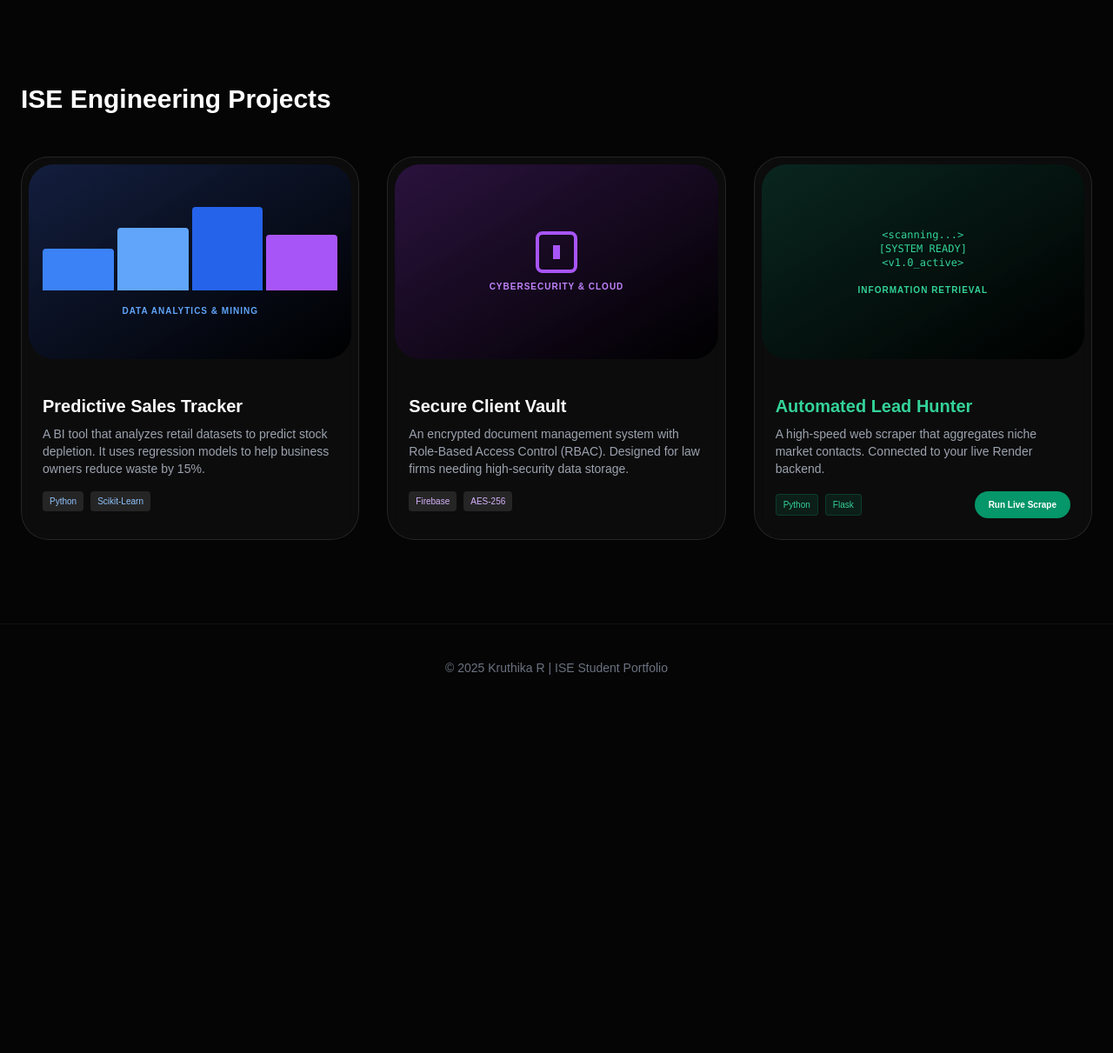
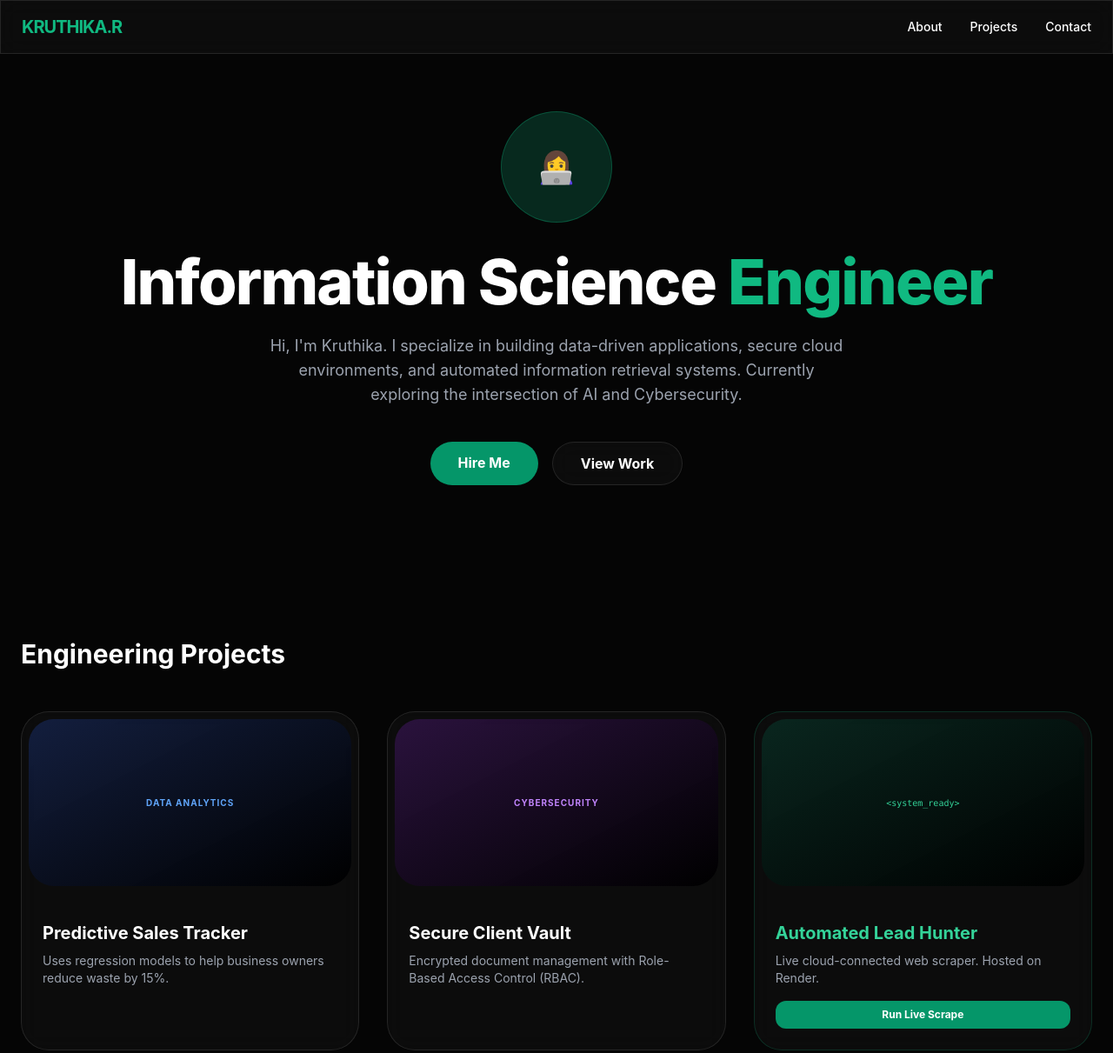
Before and after one commit to kruthika740-byte/my-portfolio, a plain HTML site: page index.html in a window 1280 px wide. Shown: the top 1211 px of the page at 87% size. Before the commit the page ends 818 px from the top, so only its background shows below. Drawn offline with nearby package versions, Linux system fonts and the light colour scheme.

Commit message:
Update index.html

```diff
--- a/index.html
+++ b/index.html
@@ -3,130 +3,128 @@
 <head>
     <meta charset="UTF-8">
     <meta name="viewport" content="width=device-width, initial-scale=1.0">
-    <title>ISE Portfolio | Kruthika R</title>
+    <title>Kruthika R | ISE Engineer Portfolio</title>
     <script src="https://cdn.tailwindcss.com"></script>
     <link href="https://unpkg.com/aos@2.3.1/dist/aos.css" rel="stylesheet">
     <style>
-        body { background-color: #050505; color: white; font-family: sans-serif; overflow-x: hidden; }
-        .glass {
-            background: rgba(255, 255, 255, 0.03);
-            backdrop-filter: blur(10px);
-            border: 1px solid rgba(255, 255, 255, 0.1);
-        }
-        .card-hover { transition: all 0.4s cubic-bezier(0.175, 0.885, 0.32, 1.275); }
-        .card-hover:hover {
-            transform: translateY(-12px);
-            border-color: rgba(16, 185, 129, 0.5);
-            box-shadow: 0 25px 50px -12px rgba(0, 0, 0, 0.5);
-        }
+        body { background-color: #050505; color: white; font-family: 'Inter', sans-serif; scroll-behavior: smooth; }
+        .glass { background: rgba(255, 255, 255, 0.03); backdrop-filter: blur(12px); border: 1px solid rgba(255, 255, 255, 0.1); }
+        .card-hover:hover { transform: translateY(-10px); border-color: #10b981; }
+        .nav-link:hover { color: #10b981; }
     </style>
 </head>
 <body>
 
+    <nav class="fixed top-0 w-full z-50 glass py-4 px-6 flex justify-between items-center">
+        <h1 class="text-xl font-bold tracking-tighter text-emerald-500">KRUTHIKA.R</h1>
+        <div class="space-x-8 text-sm font-medium hidden md:flex">
+            <a href="#about" class="nav-link transition">About</a>
+            <a href="#work" class="nav-link transition">Projects</a>
+            <a href="#contact" class="nav-link transition">Contact</a>
+        </div>
+    </nav>
+
+    <section id="about" class="pt-32 pb-20 px-6 max-w-7xl mx-auto flex flex-col items-center text-center">
+        <div class="w-32 h-32 bg-emerald-500/20 rounded-full mb-8 flex items-center justify-center border border-emerald-500/30" data-aos="zoom-in">
+            <span class="text-4xl">👩‍💻</span>
+        </div>
+        <h1 class="text-5xl md:text-7xl font-extrabold mb-6 tracking-tight" data-aos="fade-up">
+            Information Science <span class="text-emerald-500">Engineer</span>
+        </h1>
+        <p class="text-gray-400 max-w-2xl text-lg mb-10" data-aos="fade-up" data-aos-delay="100">
+            Hi, I'm Kruthika. I specialize in building data-driven applications, secure cloud environments, and automated information retrieval systems. Currently exploring the intersection of AI and Cybersecurity.
+        </p>
+        <div class="flex gap-4" data-aos="fade-up" data-aos-delay="200">
+            <a href="#contact" class="bg-emerald-600 hover:bg-emerald-500 px-8 py-3 rounded-full font-bold transition">Hire Me</a>
+            <a href="#work" class="glass px-8 py-3 rounded-full font-bold hover:bg-white/5 transition">View Work</a>
+        </div>
+    </section>
+
     <section id="work" class="py-24 px-6 max-w-7xl mx-auto">
-    <h2 class="text-3xl font-bold mb-12 text-white" data-aos="fade-right">ISE Engineering Projects</h2>
-
+        <h2 class="text-3xl font-bold mb-12" data-aos="fade-right">Engineering Projects</h2>
         <div class="grid grid-cols-1 md:grid-cols-3 gap-8">
 
-        <div class="glass p-2 rounded-[2rem] card-hover" data-aos="fade-up" data-aos-delay="100">
-            <div class="h-56 rounded-[1.8rem] bg-gradient-to-br from-blue-900/40 to-black mb-6 flex flex-col items-center justify-center p-4">
-                <div class="w-full flex items-end gap-1 h-24">
-                    <div class="bg-blue-500 w-1/4 h-1/2 rounded-t"></div>
-                    <div class="bg-blue-400 w-1/4 h-3/4 rounded-t"></div>
-                    <div class="bg-blue-600 w-1/4 h-full rounded-t"></div>
-                    <div class="bg-purple-500 w-1/4 h-2/3 rounded-t"></div>
-                </div>
-                <span class="mt-4 text-blue-400 font-bold uppercase tracking-widest text-[10px]">Data Analytics & Mining</span>
+            <div class="glass p-2 rounded-[2rem] card-hover" data-aos="fade-up">
+                <div class="h-48 rounded-[1.8rem] bg-gradient-to-br from-blue-900/40 to-black mb-6 flex items-center justify-center">
+                    <span class="text-blue-400 font-bold uppercase tracking-widest text-[10px]">Data Analytics</span>
                 </div>
                 <div class="p-4">
                     <h3 class="text-xl font-bold mb-2">Predictive Sales Tracker</h3>
-                <p class="text-gray-400 text-sm mb-4">A BI tool that analyzes retail datasets to predict stock depletion. It uses regression models to help business owners reduce waste by 15%.</p>
-                <div class="flex gap-2">
-                    <span class="text-[10px] bg-white/10 px-2 py-1 rounded text-blue-300">Python</span>
-                    <span class="text-[10px] bg-white/10 px-2 py-1 rounded text-blue-300">Scikit-Learn</span>
+                    <p class="text-gray-400 text-sm mb-4">Uses regression models to help business owners reduce waste by 15%.</p>
+                </div>
+            </div>
+
+            <div class="glass p-2 rounded-[2rem] card-hover" data-aos="fade-up" data-aos-delay="100">
+                <div class="h-48 rounded-[1.8rem] bg-gradient-to-br from-purple-900/40 to-black mb-6 flex items-center justify-center">
+                    <span class="text-purple-400 font-bold uppercase tracking-widest text-[10px]">Cybersecurity</span>
+                </div>
+                <div class="p-4">
+                    <h3 class="text-xl font-bold mb-2">Secure Client Vault</h3>
+                    <p class="text-gray-400 text-sm mb-4">Encrypted document management with Role-Based Access Control (RBAC).</p>
+                </div>
+            </div>
+
+            <div class="glass p-2 rounded-[2rem] card-hover border-emerald-500/20" data-aos="fade-up" data-aos-delay="200">
+                <div class="h-48 rounded-[1.8rem] bg-gradient-to-br from-emerald-900/40 to-black mb-6 flex flex-col items-center justify-center">
+                    <div id="status-display" class="font-mono text-emerald-400 text-[10px] text-center">
+                        &lt;system_ready&gt;
+                    </div>
+                </div>
+                <div class="p-4">
+                    <h3 class="text-xl font-bold mb-2 text-emerald-400">Automated Lead Hunter</h3>
+                    <p class="text-gray-400 text-sm mb-4">Live cloud-connected web scraper. Hosted on Render.</p>
+                    <button id="scrape-btn" onclick="getLiveLeads()" class="w-full bg-emerald-600 text-white py-2 rounded-xl hover:bg-emerald-500 transition font-bold text-xs">Run Live Scrape</button>
                 </div>
             </div>
         </div>
+    </section>
 
-        <div class="glass p-2 rounded-[2rem] card-hover" data-aos="fade-up" data-aos-delay="200">
-            <div class="h-56 rounded-[1.8rem] bg-gradient-to-br from-purple-900/40 to-black mb-6 flex flex-col items-center justify-center">
-                <div class="w-12 h-12 border-4 border-purple-500 rounded-lg flex items-center justify-center mb-2">
-                    <div class="w-2 h-4 bg-purple-500"></div>
-                </div>
-                <span class="text-purple-400 font-bold uppercase tracking-widest text-[10px]">Cybersecurity & Cloud</span>
-            </div>
-            <div class="p-4">
-                <h3 class="text-xl font-bold mb-2">Secure Client Vault</h3>
-                <p class="text-gray-400 text-sm mb-4">An encrypted document management system with Role-Based Access Control (RBAC). Designed for law firms needing high-security data storage.</p>
-                <div class="flex gap-2">
-                    <span class="text-[10px] bg-white/10 px-2 py-1 rounded text-purple-300">Firebase</span>
-                    <span class="text-[10px] bg-white/10 px-2 py-1 rounded text-purple-300">AES-256</span>
-                </div>
-            </div>
+    <section id="contact" class="py-24 px-6 max-w-3xl mx-auto">
+        <div class="text-center mb-12">
+            <h2 class="text-3xl font-bold mb-4">Start a Project</h2>
+            <p class="text-gray-400">Have an idea? Submit your project details below and I'll get back to you.</p>
         </div>
 
-        <div class="glass p-2 rounded-[2rem] card-hover" data-aos="fade-up" data-aos-delay="300">
-            <div class="h-56 rounded-[1.8rem] bg-gradient-to-br from-emerald-900/40 to-black mb-6 flex flex-col items-center justify-center">
-                <div id="status-display" class="font-mono text-emerald-400 text-xs text-center">
-                    &lt;scanning...&gt;<br>
-                    [SYSTEM READY]<br>
-                    &lt;v1.0_active&gt;
+        <form action="https://formspree.io/f/your-form-id" method="POST" class="glass p-8 rounded-[2rem] space-y-6">
+            <div>
+                <label class="block text-sm font-medium mb-2">Full Name</label>
+                <input type="text" name="name" required class="w-full bg-white/5 border border-white/10 rounded-xl px-4 py-3 focus:border-emerald-500 focus:outline-none transition">
             </div>
-                <span class="mt-4 text-emerald-400 font-bold uppercase tracking-widest text-[10px]">Information Retrieval</span>
+            <div>
+                <label class="block text-sm font-medium mb-2">Email Address</label>
+                <input type="email" name="email" required class="w-full bg-white/5 border border-white/10 rounded-xl px-4 py-3 focus:border-emerald-500 focus:outline-none transition">
             </div>
-            <div class="p-4">
-                <h3 class="text-xl font-bold mb-2 text-emerald-400">Automated Lead Hunter</h3>
-                <p class="text-gray-400 text-sm mb-4">A high-speed web scraper that aggregates niche market contacts. Connected to your live Render backend.</p>
-                <div class="flex items-center justify-between">
-                    <div class="flex gap-2">
-                        <span class="text-[10px] bg-emerald-500/10 text-emerald-400 px-2 py-1 rounded border border-emerald-500/20">Python</span>
-                        <span class="text-[10px] bg-emerald-500/10 text-emerald-400 px-2 py-1 rounded border border-emerald-500/20">Flask</span>
+            <div>
+                <label class="block text-sm font-medium mb-2">Project Description</label>
+                <textarea name="message" rows="4" required class="w-full bg-white/5 border border-white/10 rounded-xl px-4 py-3 focus:border-emerald-500 focus:outline-none transition" placeholder="Tell me about the project you'd like to build..."></textarea>
             </div>
-                    <button id="scrape-btn" onclick="getLiveLeads()" class="text-[10px] bg-emerald-600 text-white px-4 py-2 rounded-full hover:bg-emerald-500 transition-all font-bold">
-                        Run Live Scrape
-                    </button>
-                </div>
-            </div>
-        </div>
-
-    </div>
+            <button type="submit" class="w-full bg-emerald-600 hover:bg-emerald-500 py-4 rounded-xl font-bold transition">Send Project Proposal</button>
+        </form>
     </section>
 
-<footer class="py-10 text-center text-gray-500 text-sm border-t border-white/5">
-    © 2025 Kruthika R | ISE Student Portfolio
+    <footer class="py-10 text-center text-gray-600 text-xs">
+        © 2025 Kruthika R | Built with Flask, Tailwind, and Render
     </footer>
 
     <script src="https://unpkg.com/aos@2.3.1/dist/aos.js"></script>
     <script>
         AOS.init();
-
         async function getLiveLeads() {
             const btn = document.getElementById('scrape-btn');
             const statusBox = document.getElementById('status-display');
-
-        btn.innerText = "Waking Cloud...";
-        statusBox.innerHTML = "&lt;request_sent&gt;<br>[WAKING RENDER]<br>&lt;wait_50s&gt;";
-
+            btn.innerText = "Connecting...";
             try {
-            // Your Live Render URL from our previous step
+                // Update with your real Render URL
                 const response = await fetch('https://ise-backend-5ck1.onrender.com/api/leads');
-
-            if (!response.ok) throw new Error("Server Error");
-
                 const data = await response.json();
-
-            statusBox.innerHTML = `&lt;found_data&gt;<br>[${data.results[0].company}]<br>&lt;complete&gt;`;
-
-            alert(`✅ CLOUD CONNECTION SUCCESS!\n\nLead: ${data.results[0].company}\nEmail: ${data.results[0].email}\nStudent: ${data.ISE_Student}`);
-
+                statusBox.innerHTML = `[FOUND: ${data.results[0].company}]`;
+                alert(`Data Received: ${data.results[0].company}`);
             } catch (error) {
-            statusBox.innerHTML = "&lt;retry_needed&gt;<br>[SERVER SLEEPING]<br>&lt;click_again&gt;";
-            alert("The free server is waking up! Please wait 30 seconds and click 'Run Live Scrape' again.");
+                alert("Cloud server is waking up. Please try again in 30 seconds!");
             } finally {
                 btn.innerText = "Run Live Scrape";
             }
         }
     </script>
-
 </body>
 </html>
```
Lines whose indentation alone changed are shown as unchanged.
